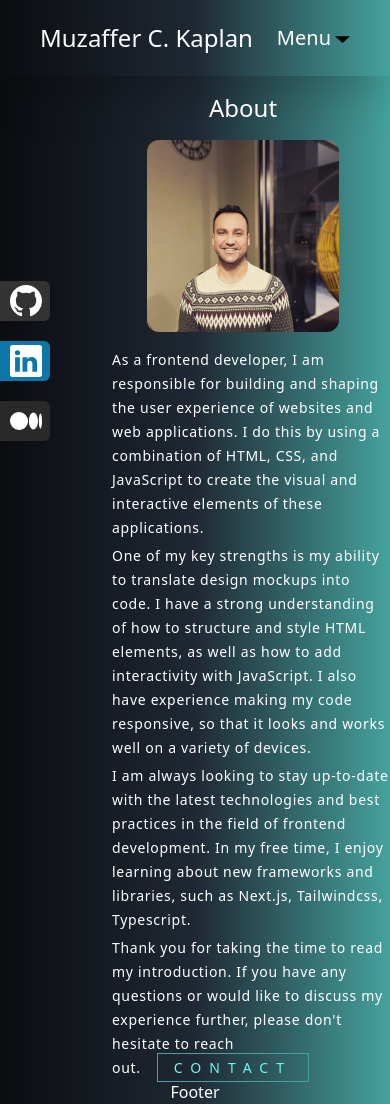
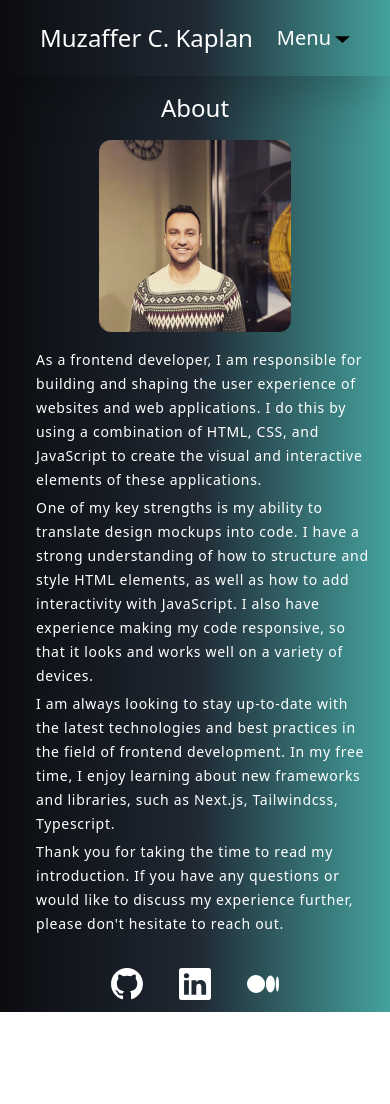
Before and after one commit to muzaffercankaplan/MyPortfolio-Next.js, a Next.js app: page /about in a window 390 px wide. After the commit the page ends 1012 px from the top, so only its background shows below. Built offline with nearby package versions, Linux system fonts and the light colour scheme.

Commit message:
socialLinks relocated

```diff
--- a/app/about/page.tsx
+++ b/app/about/page.tsx
@@ -1,12 +1,11 @@
 "use client";
 import { motion } from "framer-motion";
 import Image from "next/image";
-import Link from "next/link";
 import profilePic from "../../public/Avatar.jpg";
 
 const About = () => {
   return (
-    <header className="md:-mt-10 ml-24 lg:ml-0">
+    <header className="md:-mt-10 mx-5">
       <p className="block md:hidden text-2xl mb-4">About</p>
       <motion.div
         className="box"
@@ -49,9 +48,9 @@ const About = () => {
           {`Thank you for taking the time to read my introduction. If you have any
           questions or would like to discuss my experience further, please don't
           hesitate to reach out.`}
-          <Link href="/contacts" className="Button from-left ml-4 px-4 py-1">
+          {/* <Link href="/contacts" className="">
             Contact
-          </Link>
+          </Link> */}
         </p>
       </div>
     </header>
--- a/app/layout.tsx
+++ b/app/layout.tsx
@@ -20,7 +20,11 @@ export default function RootLayout({
       <head />
       <body>
         {!pageControl && <Header isOpen={isOpen} setIsOpen={setIsOpen} />}
-        {!pageControl && <SideBar />}
+        {!pageControl && (
+          <div className="hidden lg:flex">
+            <SideBar />
+          </div>
+        )}
         <div
           onClick={() => setIsOpen(false)}
           className={`${
--- a/app/page.tsx
+++ b/app/page.tsx
@@ -41,7 +41,7 @@ const Page = () => {
       >
         <button className="group text-base text-text uppercase cursor-pointer border-[1px] border-border leading-3 mb-4">
           <a
-            href="resume/MuzafferCanKaplan-resume.pdf"
+            href="MuzafferCanKaplan-resume.pdf"
             target="_blank"
             rel="noopener noreferrer"
             download="MuzafferKaplanResume.pdf"
--- a/app/skills/page.tsx
+++ b/app/skills/page.tsx
@@ -17,7 +17,7 @@ const Skills = () => {
       className="text-center flex flex-col"
     >
       <p className="block md:hidden text-2xl mb-4">Skills</p>
-      <div className="grid grid-cols-2 md:grid-cols-4 gap-y-2 md:gap-y-10 gap-x-20 self-center lg:grid-cols-5 md:ml-36 lg:ml-20 flex-wrap">
+      <div className="grid grid-cols-2 md:grid-cols-4 gap-y-2 md:gap-y-10 gap-x-20 self-center lg:grid-cols-5 mx-5 lg:ml-20 flex-wrap">
         {skillsIcon.map((item: skillsIconModal) => (
           <div
             key={item.title}
--- a/components/Layout/Footer.tsx
+++ b/components/Layout/Footer.tsx
@@ -1,5 +1,21 @@
+import Link from "next/link";
+import { socialLink } from "../../data/sideBarModal";
+
 const Footer = () => {
-  return <div>Footer</div>;
+  return (
+    <div className="flex lg:hidden gap-3 items-center justify-center my-5">
+      {socialLink.map((item) => (
+        <div className="p-3" key={item.text}>
+          <div className="rounded-md hover:text-text">
+            <Link target="_blank" className="flex" href={item.link}>
+              {/* <p className="SocialLinksText animate-pulse">{item.text}</p> */}
+              <div className="">{<item.icon size={32} />}</div>
+            </Link>
+          </div>
+        </div>
+      ))}
+    </div>
+  );
 };
 
 export default Footer;
```
Also changed, not shown: 1 other file (tests, documents, lock files or other folders).
